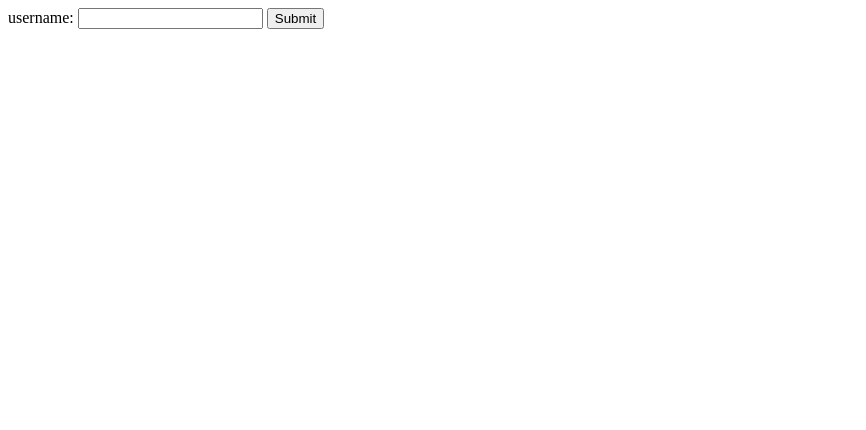
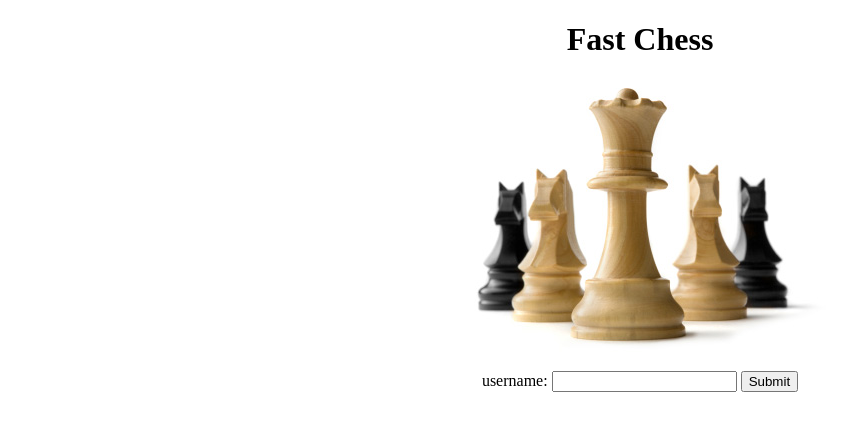
Before and after one commit to parisjava/chess, a website: page public/game.html in a window 1280 px wide. Shown: the whole page, without its empty margins (0-866 px from the left). Drawn offline with nearby package versions, Linux system fonts and the light colour scheme; no server answers.

Commit message:
Added stylesheet for main page of website

```diff
--- a/public/chess.js
+++ b/public/chess.js
@@ -98,6 +98,3 @@ var dragStart = function(source, piece, pos, orientation) {
 var snapEnd = function(source, target, piece) {
     board.position(game.fen(), false);
 };
-
-
-console.log("Hello World");
--- /dev/null
+++ b/public/game.css
@@ -0,0 +1,12 @@
+#main h1 {
+    text-align: center;
+}
+
+#main img {
+    display: block;
+    margin: 0 auto;
+}
+
+#main div {
+    text-align: center;
+}
--- a/public/game.html
+++ b/public/game.html
@@ -3,6 +3,7 @@
   <head>
     <title>Chess Game</title>
     <link rel="stylesheet" href = "css/chessboard-0.3.0.min.css"></link>
+    <link rel="stylesheet" href = "game.css"></link>
     <script type ="text/javascript" src=
 	  "https://ajax.googleapis.com/ajax/libs/jquery/3.2.1/jquery.min.js">
     </script>
@@ -14,9 +15,13 @@
     </head>
   <body>
     <div id="main">
-      username:
-      <input id="name" type="text"> </input>
-      <button id= "submit">Submit</input>
+      <h1 id="gameTitle">Fast Chess</h1>
+      <img id="chessImage" src="img/keyIntro.jpg" alt="chess image"> <br>
+      <div>
+	<label for="name">username:</label>
+	<input id="name" type="text"></input>
+	<button id= "submit">Submit</input>
+      </div>
     </div>
 
     <div id="lobby">
```
Also changed, not shown: public/img/keyIntro.jpg (added), 1 other file.
